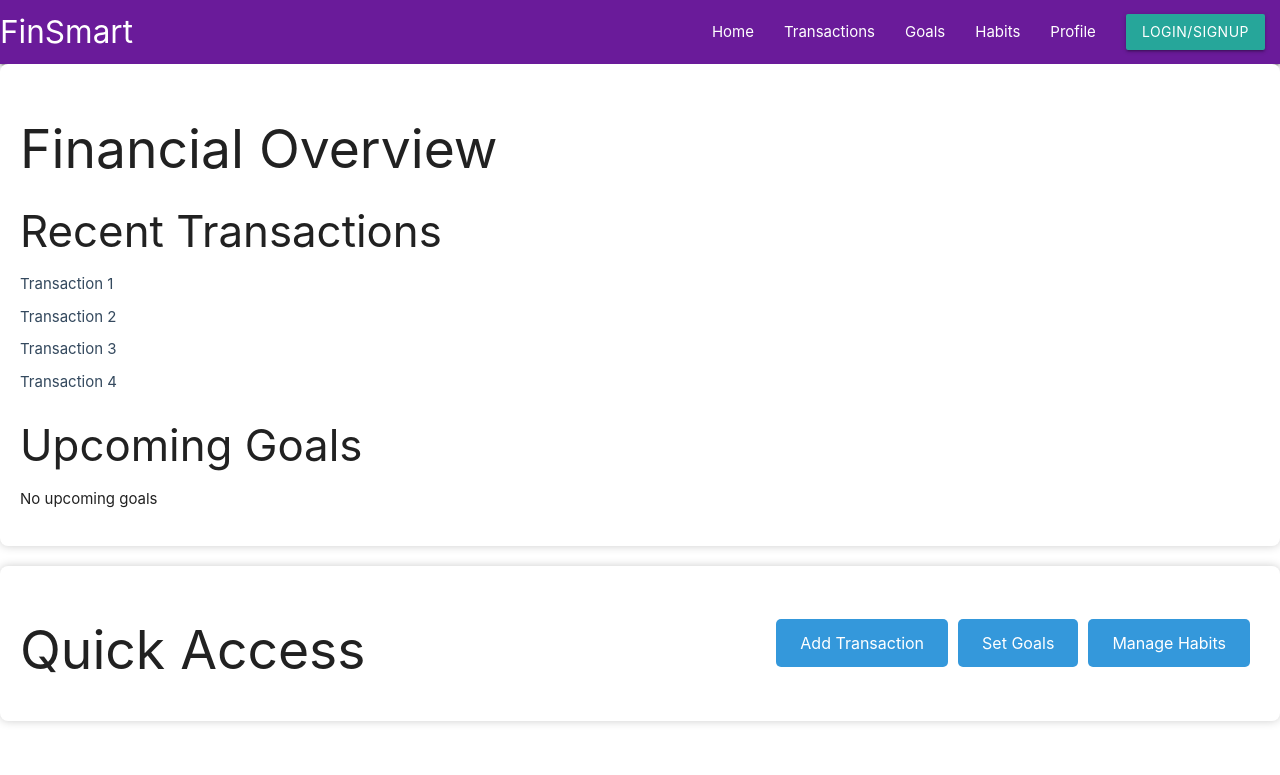
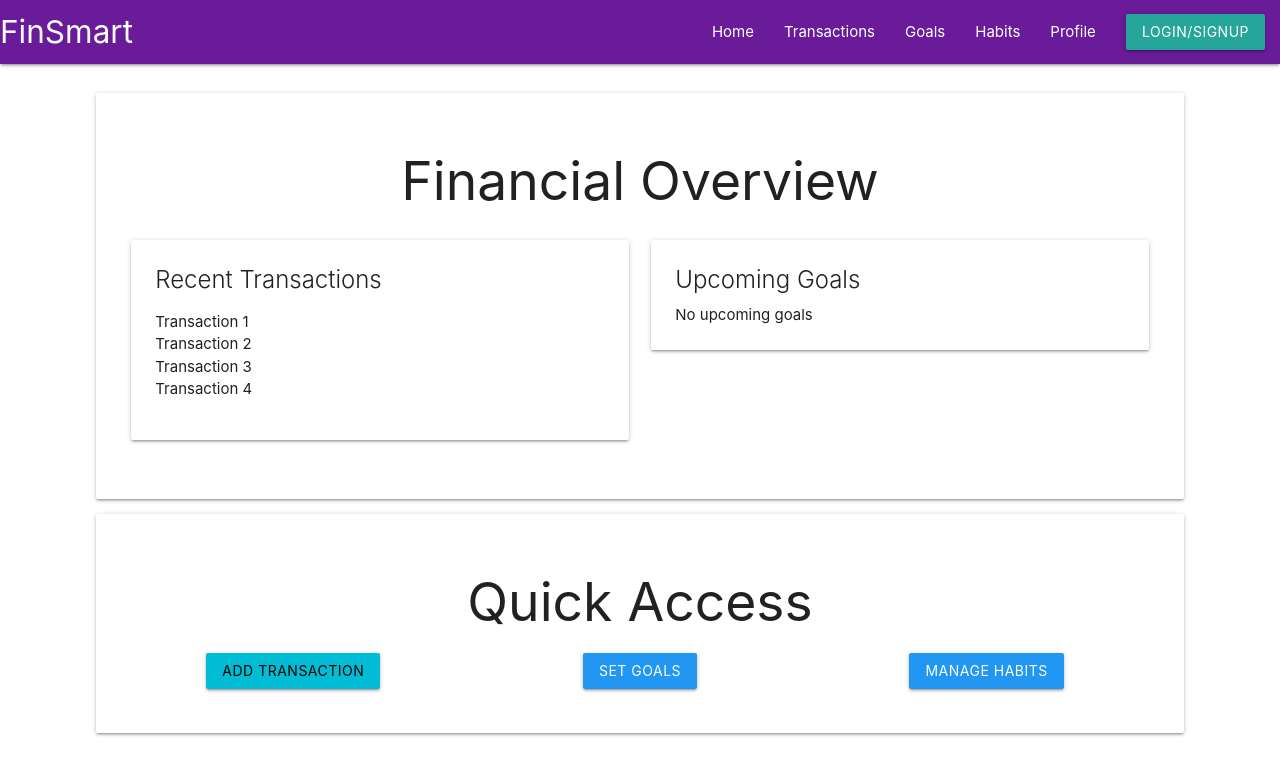
Before and after one commit to vrushabhjv/FinSmart-Application, a Django app: page / in a window 1280 px wide. Shown: the top 775 px of the page. Run offline with Django 5.2, Linux system fonts and the light colour scheme.

Commit message:
modified homepage and navbar

```diff
--- a/FinSmart/static/home.css
+++ b/FinSmart/static/home.css
@@ -1,4 +1,4 @@
-.overview {
+/* .overview {
     background-color: #fff;
     padding: 20px;
     border-radius: 8px;
@@ -14,8 +14,8 @@
     display: flex;
     justify-content: space-between;
     align-items: center;
-}
-.quick-links .button {
+} */
+/* .quick-links .button {
     padding: 12px 24px;
     background-color: #3498db;
     color: #fff;
@@ -23,13 +23,13 @@
     border-radius: 5px;
     font-size: 16px;
     transition: background-color 0.3s ease;
-}
+} */
 
-.quick-links .button:hover {
+/* .quick-links .button:hover {
     background-color: #2980b9;
-}
+} */
 
-.transaction-list ul {
+/* .transaction-list ul {
     list-style-type: none;
     padding: 0;
     margin: 0;
@@ -47,4 +47,4 @@
 
 .quick-links .button {
     margin-right: 10px;
-}
+} */
--- a/FinSmart/templates/base.html
+++ b/FinSmart/templates/base.html
@@ -8,21 +8,38 @@
   <meta name="viewport" content="width=device-width, initial-scale=1.0">
   <title>FinSmart - {% block title %}{% endblock %}</title>
   <!-- <link rel="stylesheet" href={% static "base.css" %}> -->
-  <link rel="stylesheet" href={% static "home.css" %}>
+  <!-- <link rel="stylesheet" href={% static "home.css" %}>  -->
   <link rel="stylesheet" href="https://cdnjs.cloudflare.com/ajax/libs/materialize/1.0.0/css/materialize.min.css">
   <script src="https://cdnjs.cloudflare.com/ajax/libs/materialize/1.0.0/js/materialize.min.js"></script>
+  <style>
+    /* Custom CSS for fixed header */
+    header {
+        position: fixed;
+        top: 0;
+        width: 100%;
+        z-index: 1000; /* Ensure header is on top of other content */
+    }
+    main {
+        padding-top: 70px; /* Adjust padding to prevent content from being overlapped by fixed header */
+    }
+    .container {
+            width: 85% !important; /* Set container width to 85% */
+        }
+</style>
 </head>
 <body>
+
   <header>
     {% include 'includes/navbar.html' %}
-
   </header>
 
   {% include 'includes/messages.html' %}
 
   <main>
-    {% block content %}
-    {% endblock %}
+    <div class="container section 90%">
+      {% block content %}
+      {% endblock %}
+    </div>
   </main>
 </body>
 </html>
--- a/FinSmart/templates/home.html
+++ b/FinSmart/templates/home.html
@@ -7,10 +7,15 @@
 {% block title %}FinSmart - Home{% endblock %}
 
 {% block content %}
-<section class="overview">
-    <h2>Financial Overview</h2>
-    <div class="transaction-list">
-        <h3>Recent Transactions</h3>
+
+<section class="card">
+    <div class="card-content ">
+        <h2 class="center-align">Financial Overview</h2>
+        <div class="row">
+            <div class="col s12 m6">
+                <div class="card">
+                    <div class="card-content">
+                        <span class="card-title">Recent Transactions</span>
                         <ul>
                             <!-- Placeholder for recent transactions -->
                             <li>Transaction 1</li>
@@ -19,18 +24,34 @@
                             <li>Transaction 4</li>
                         </ul>
                     </div>
-    <div class="goals">
-        <h3>Upcoming Goals</h3>
+                </div>
+            </div>
+            <div class="col s12 m6">
+                <div class="card">
+                    <div class="card-content">
+                        <span class="card-title">Upcoming Goals</span>
                         <!-- Placeholder for upcoming goals -->
                         <p>No upcoming goals</p>
                     </div>
+                </div>
+            </div>
+        </div>
+    </div>
 </section>
-<section class="quick-access">
-    <h2>Quick Access</h2>
-    <div class="quick-links">
-        <a href="#" class="button add-transaction-btn">Add Transaction</a>
-        <a href="#" class="button set-goals-btn">Set Goals</a>
-        <a href="#" class="button manage-habits-btn">Manage Habits</a>
+<section class="card">
+    <div class="card-content center-align">
+        <h2 class="">Quick Access</h2>
+        <div class="row">
+            <div class="col s12 m4">
+                <a href="#" class="waves-effect waves-light btn cyan black-text">Add Transaction</a>
+            </div>
+            <div class="col s12 m4">
+                <a href="#" class="waves-effect waves-light btn blue">Set Goals</a>
+            </div>
+            <div class="col s12 m4">
+                <a href="#" class="waves-effect waves-light btn blue">Manage Habits</a>
+            </div>
+        </div>
     </div>
 </section>
 {% endblock %}
--- a/FinSmart/templates/includes/navbar.html
+++ b/FinSmart/templates/includes/navbar.html
@@ -1,4 +1,4 @@
-<nav>
+<nav class="">
     <div class='nav-wrapper purple darken-3'>
       <a href="#" class="brand-logo">FinSmart</a>
       <ul id="nav-mobile" class="right hide-on-med-and-down">
```
Lines whose indentation alone changed are shown as unchanged.
